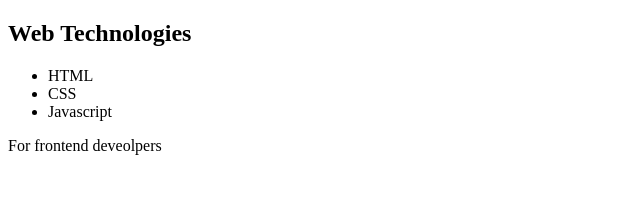
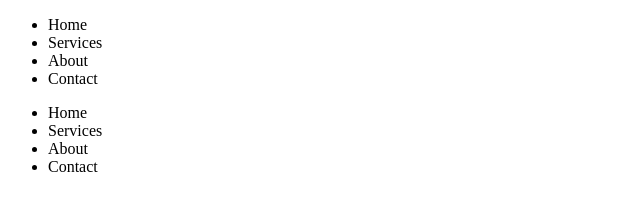
Before and after one commit to Shael-More/JS-DOM, a plain HTML site: page DOM TUT/insertAjacentHTML.html in a window 1280 px wide. Shown: the whole page, without its empty margins (0-640 px from the left). Drawn offline with Linux system fonts and the light colour scheme.

Commit message:
insertHTML,clonenode, remove, replace

```diff
--- a/DOM TUT/insertAjacentHTML.html
+++ b/DOM TUT/insertAjacentHTML.html
@@ -6,18 +6,49 @@
     <title>DOM</title>
 </head>
 <body>
-    <ul id="list">
+    <!-- <ul id="list">
         <li>CSS</li>
+    </ul> -->
+
+    <ul id="menu">
+        <li>Home</li>
+        <li>Services</li>
+        <li>About</li>
+        <li>Contact</li>
     </ul>
 
 </body>
 
 <script>
-    let list = document.querySelector('#list')
+    // insertAdjacentHTML
+    // let list = document.querySelector('#list')
 
-    list.insertAdjacentHTML("beforebegin", `<h2>Web Technologies</h2>`)
-    list.insertAdjacentHTML("afterbegin", `<li>HTML</li>`)
-    list.insertAdjacentHTML("beforeend", `<li>Javascript</li>`)
-    list.insertAdjacentHTML("afterend", `<p>For frontend deveolpers</p>`)
+    // list.insertAdjacentHTML("beforebegin", `<h2>Web Technologies</h2>`)
+    // list.insertAdjacentHTML("afterbegin", `<li>HTML</li>`)
+    // list.insertAdjacentHTML("beforeend", `<li>Javascript</li>`)
+    // list.insertAdjacentHTML("afterend", `<p>For frontend deveolpers</p>`)
+
+    // replaceChild
+
+    // let li = document.createElement('li')
+    // li.textContent = 'Internet works'
+    // list.replaceChild(li, list.firstElementChild)
+
+    // -----------removeChild
+    // list.removeChild(list.lastElementChild)
+
+    //------------- remove all child
+    // while(list.firstChild) {
+    //     list.removeChild(list.firstChild)
+    // }
+
+    // ------------ cloneNode: to clone an element
+
+    // let cloneNode  = originalNode.cloneNode(deep)
+
+    let menu = document.querySelector('#menu');
+    let clonedMenu = menu.cloneNode(true);
+    clonedMenu.id = 'menu-mobile';
+    document.body.appendChild(clonedMenu);
 </script>
 </html>
```
